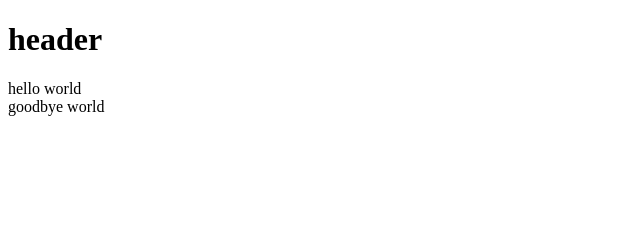
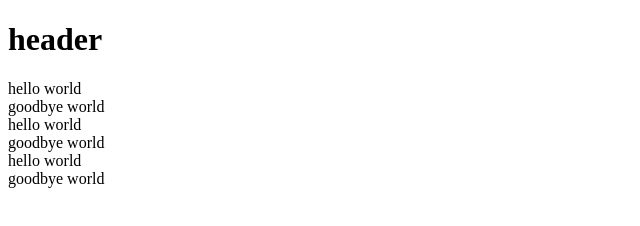
Before and after one commit to nameenbutt/week7, a plain HTML site: page another-layout.html in a window 1280 px wide. Shown: the whole page, without its empty margins (0-640 px from the left). Drawn offline with Linux system fonts and the light colour scheme.

Commit message:
3 section class

```diff
--- a/another-layout.html
+++ b/another-layout.html
@@ -15,8 +15,22 @@
 
     <section class="year">
 
-      <div class="into-box bigger">hello world</div>
-      <div class="into-box">goodbye world</div>
+      <div class="info-box bigger">hello world</div>
+      <div class="info-box">goodbye world</div>
+
+    </section>
+
+    <section class="year">
+
+      <div class="info-box">hello world</div>
+      <div class="info-box bigger">goodbye world</div>
+
+    </section>
+
+    <section class="year">
+
+      <div class="info-box">hello world</div>
+      <div class="info-box bigger">goodbye world</div>
 
     </section>
 
```
